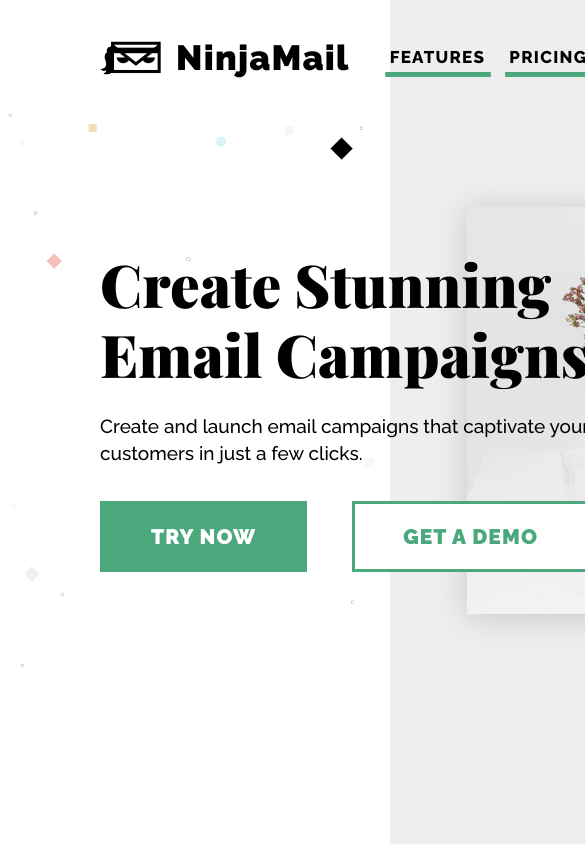
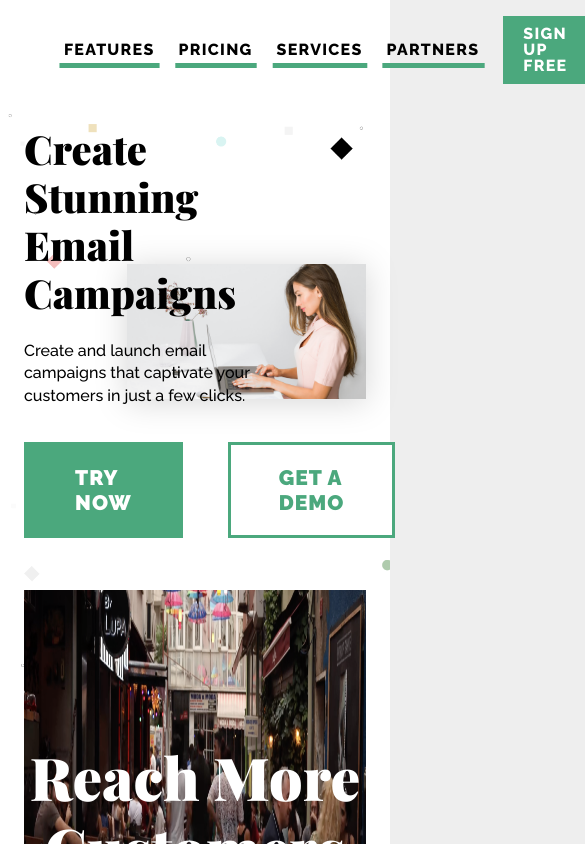
Before and after one commit to SirBruno/valtech, a Next.js app in the folder ninjamail/: page / in a window 390 px wide. Shown: the top 844 px of the page, 585 px wide, since content can reach past the window. Built offline with nearby package versions, Linux system fonts and the light colour scheme; a web font is replaced by a local one.

Commit message:
responsive css

```diff
--- a/ninjamail/pages/index.js
+++ b/ninjamail/pages/index.js
@@ -9,7 +9,9 @@ export default function Home() {
       <main className="hero">
         <nav className="hero__nav">
           <div className="hero__logo">
-            <Image src="/ninjamail-logo.png" alt="NinjaMail Logo" height={35} width={63} />
+            <div className="hero__logoContainer">
+              <Image className="hero__logoImg" src="/ninjamail-logo.png" alt="NinjaMail Logo" fill quality={100} />
+            </div>
             <h2>NinjaMail</h2>
           </div>
           <div>
--- a/ninjamail/styles/globals.scss
+++ b/ninjamail/styles/globals.scss
@@ -118,10 +118,6 @@ body {
 .hero__logo {
   align-items: center;
 
-  & img {
-    margin-right: 13px;
-  }
-
   & h2 {
     font-size: 35px;
     font-weight: 900;
@@ -129,8 +125,20 @@ body {
   }
 }
 
+.hero__logoContainer {
+  height: 35px;
+  position: relative;
+  width: 100%;
+  margin-right: 13px;
+}
+
+.hero__logoImg {
+  position: relative !important;
+  object-fit: contain;
+}
+
 .hero__middle {
-  width: 1088px;
+  width: 100%;
   height: 383px;
   top: 105px;
   position: relative;
@@ -465,3 +473,53 @@ body {
 .sectionSeven__footerBottom div:nth-child(2) p:first-child {
   margin-right: 35px;
 }
+
+@media screen and (max-width: 768px) {
+  body {
+    & section {
+      padding: 24px;
+    }
+  }
+
+  .hero {
+    height: auto;
+    padding: 0 24px;
+  }
+
+  .hero__logo h2 {
+    display: none;
+  }
+
+  .hero__nav {
+    font-size: 16px;
+    line-height: 1;
+  }
+
+  .hero__logoContainer {
+    height: 24px;
+    margin-right: 0;
+  }
+
+  .sectionSeven .sectionSeven__logoContainer {
+    display: none;
+  }
+
+  .hero__title {
+    @include title(color, #000, 40px);
+    width: 60%;
+  }
+
+  .hero__subtitle {
+    @include paragraph(font-size, 16px);
+    width: 60%;
+  }
+
+  .hero__imgContainer {
+    width: 70%;
+    height: 100%;
+  }
+
+  .hero__middle {
+    top: 40px;
+  }
+}
```
